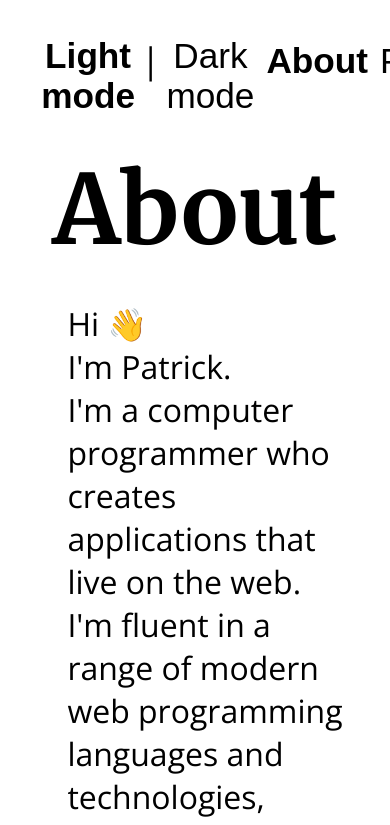
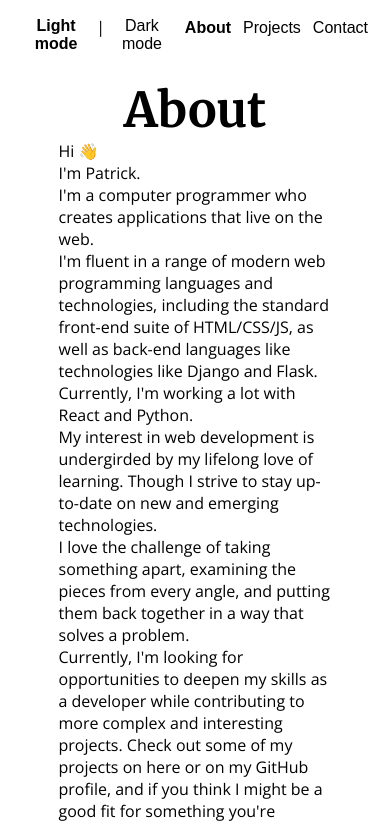
Before and after one commit to ptrkbrn/carnitas-taco, a plain HTML site: page index.html in a window 390 px wide. Both pictures are taken after a click on the button "About". Shown: the top 825 px of the page. Drawn offline with nearby package versions, Linux system fonts and the light colour scheme.

Commit message:
add responsive meta tag. fix media queries.

```diff
--- a/index.html
+++ b/index.html
@@ -13,6 +13,8 @@
         href="static/favicon.png">
         <script type="text/javascript" src="projects.js"></script>
         <script type="text/javascript" src=index.js></script>
+        <!-- responsive meta tag -->
+        <meta name="viewport" content="width=device-width,initial-scale=1">
         <!-- Global site tag (gtag.js) - Google Analytics -->
         <script async src="https://www.googletagmanager.com/gtag/js?id=G-MJ5VL0THRY"></script>
         <script>
--- a/styles.css
+++ b/styles.css
@@ -168,6 +168,16 @@
     }
     #about div p {
         max-width: 70%;
+        margin: 0;
+    }
+    #about div img {
+        max-width: 70%;
+    }
+    main {
+        padding-top: 80px;
+    }
+    h1 {
+        font-size: 3em;
     }
 }
 
@@ -176,21 +186,3 @@
         grid-template-columns: repeat(1, 1fr);
     }
 }
-
-@media only screen and (max-width: 520px) {
-    h1 {
-        font-size: 6em;
-    }
-    nav {
-        font-size: 2.2em;
-    }
-    main {
-        padding-top: 150px;
-    }
-    h3 {
-        font-size: 3em;
-    }
-    p {
-        font-size: 2em;
-    }
-}
```
